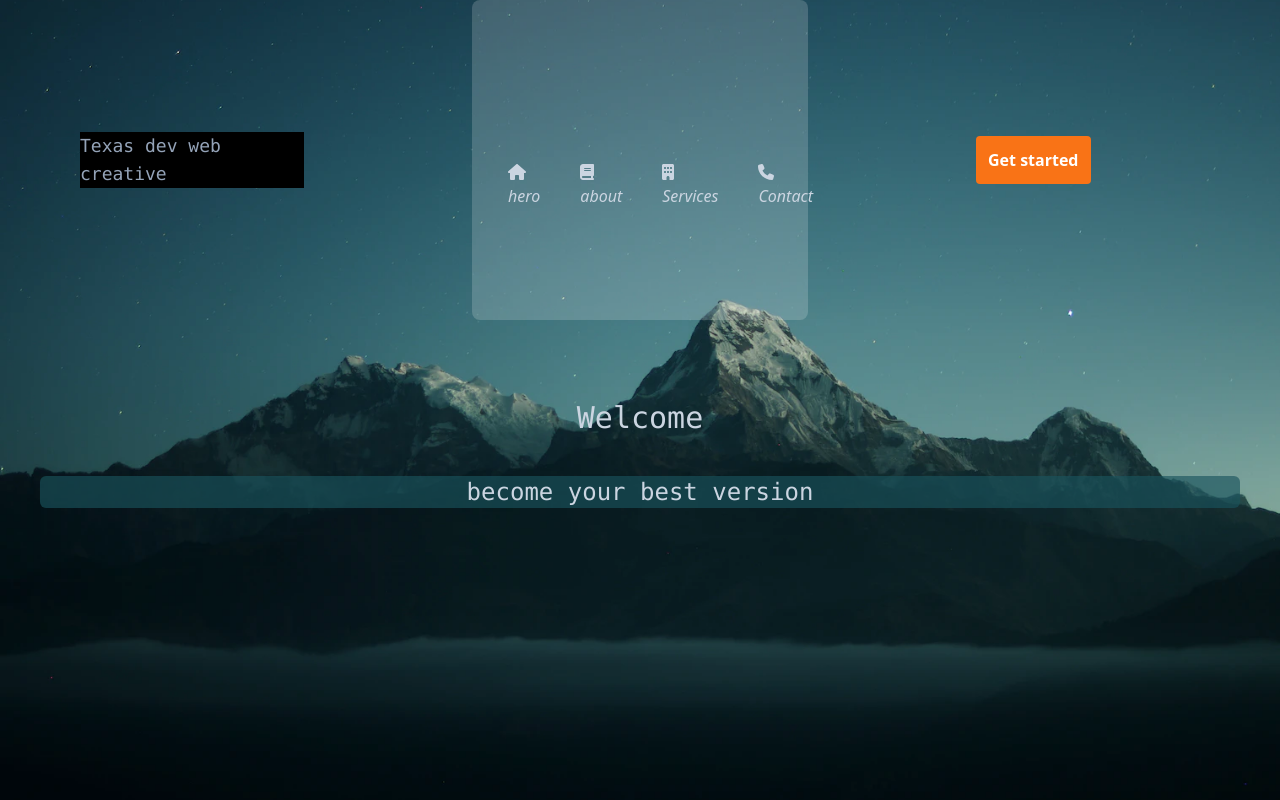
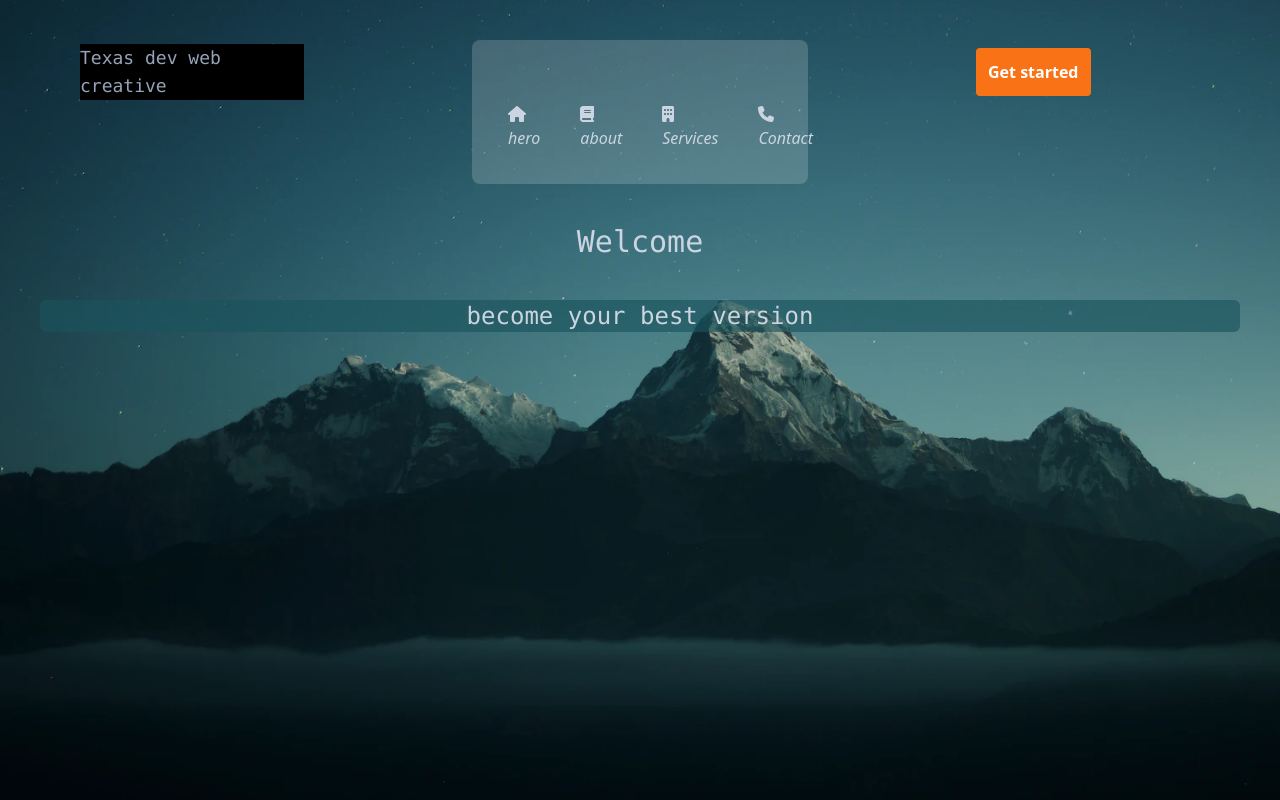
Before and after one commit to Matheus216/site-tailwindcss, a Next.js app in the folder site-tailwindcss/: page / in a window 1280 px wide. Built offline with nearby package versions, Linux system fonts and the light colour scheme.

Commit message:
Add relative size

```diff
--- a/site-tailwindcss/src/components/navbar/navbar.tsx
+++ b/site-tailwindcss/src/components/navbar/navbar.tsx
@@ -24,12 +24,12 @@ export default function Navbar() {
       }
 
     return (
-      <div className="w-full h-80 max-w-full items-center justify-between flex bg-red">
+      <div className="w-full h-36 max-w-full items-center justify-between flex">
         <div className="md:text-lg lg:text-lg sm:text-sm font-mono text-slate-400 w-[20%] sm:align-middle bg-black h-5/5">
           <div className="md:hidden lg:hidden block text-2xl" >TDWC</div>
           <div className="hidden md:block lg:block">Texas dev web creative</div>
         </div>
-        <ul className={`bg-[#f7f7f72e] h-[100%] align-middle justify-between rounded-lg items-center md:relative p-4 md:flex-row md:w-[30%] md:flex ${small} sm:flex-col sm:absolute`}>
+        <ul className={`bg-[#f7f7f72e] h-[100%] align-middle justify-between rounded-lg items-center mt-20 md:relative p-4 md:flex-row md:w-[30%] md:flex ${small} sm:flex-col sm:absolute`}>
           <ItemNav description='hero' href='#' icon={faHouse} />
           <ItemNav description='about' href='#' icon ={faBook}/>
           <ItemNav description='Services' href='#' icon={faBuilding} />
@@ -57,7 +57,7 @@ function ItemNav(request: IItemNavRequest) {
 
   return (
       <li className='list-none flex'>
-          <a className='flex p-5 text-slate-300 hover:text-orange-500 transition-colors delay-150 h-4' href={href} >
+          <a className='flex p-5 text-slate-300 hover:text-orange-500 transition-colors delay-150 h-4 md:pt-0' href={href} >
             <i>
               <FontAwesomeIcon icon={icon} className='h-4'/> {description}
             </i>
```
